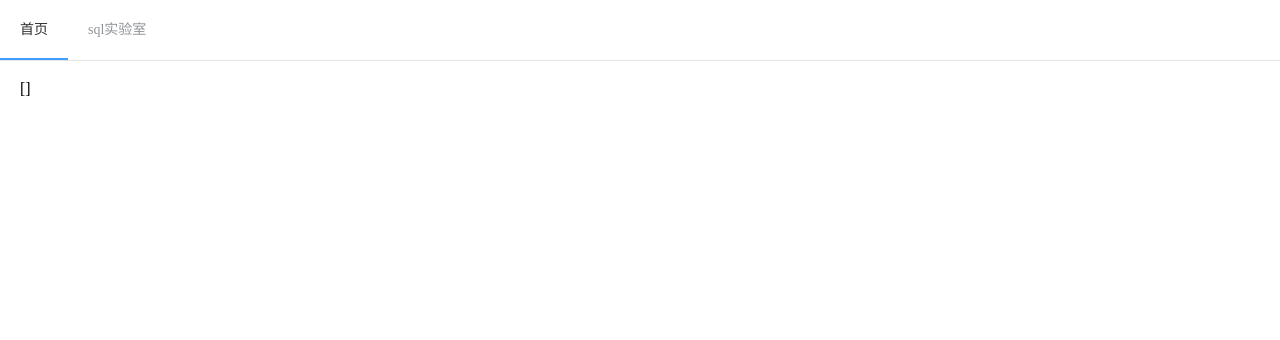
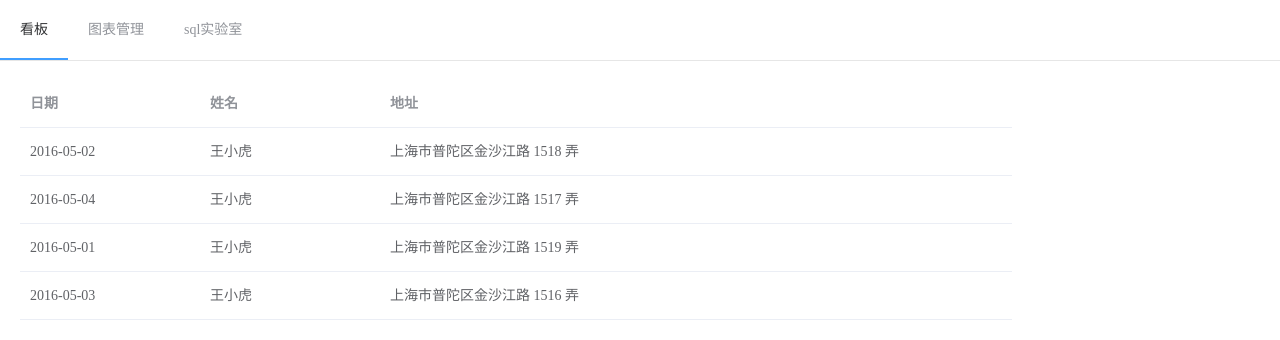
Before and after one commit to sunyongmofang/flashchart, a Vue app: page /#/ in a window 1280 px wide. Shown: the top 340 px of the page. Built offline with nearby package versions, Linux system fonts and the light colour scheme.

Commit message:
添加部分文件完善框架

```diff
--- a/src/components/flash-menu/index.vue
+++ b/src/components/flash-menu/index.vue
@@ -2,7 +2,8 @@
   <el-container>
     <el-header class="non-padding">
       <el-menu router :default-active="activeIndex" class="el-menu-demo" mode="horizontal">
-        <el-menu-item index="/">首页</el-menu-item>
+        <el-menu-item index="board">看板</el-menu-item>
+        <el-menu-item index="slice">图表管理</el-menu-item>
         <el-menu-item index="sqllib">sql实验室</el-menu-item>
       </el-menu>
     </el-header>
@@ -19,7 +20,7 @@ export default {
     activeIndex: {
       type: String,
       required: false,
-      default: '/'
+      default: 'board'
     }
   }
 }
--- /dev/null
+++ b/src/pages/Board/index.js
@@ -0,0 +1,3 @@
+import page from './page'
+
+export default page
--- /dev/null
+++ b/src/pages/Board/page.vue
@@ -0,0 +1,56 @@
+<template>
+  <el-table
+    :data="tableData"
+    style="width: 80%">
+    <el-table-column
+      prop="date"
+      label="日期"
+      width="180">
+    </el-table-column>
+    <el-table-column
+      prop="name"
+      label="姓名"
+      width="180">
+    </el-table-column>
+    <el-table-column
+      prop="address"
+      label="地址">
+    </el-table-column>
+  </el-table>
+</template>
+
+<script>
+import 'element-ui/lib/theme-chalk/index.css'
+
+export default {
+  name: 'Board',
+  data () {
+    return {
+      tableData: [{
+        date: '2016-05-02',
+        name: '王小虎',
+        address: '上海市普陀区金沙江路 1518 弄'
+      }, {
+        date: '2016-05-04',
+        name: '王小虎',
+        address: '上海市普陀区金沙江路 1517 弄'
+      }, {
+        date: '2016-05-01',
+        name: '王小虎',
+        address: '上海市普陀区金沙江路 1519 弄'
+      }, {
+        date: '2016-05-03',
+        name: '王小虎',
+        address: '上海市普陀区金沙江路 1516 弄'
+      }]
+    }
+  }
+}
+</script>
+
+<style scoped>
+/*自然间距*/
+.native-margin {
+  margin-bottom: 20px;
+}
+</style>
--- a/src/pages/Index/page.vue
+++ b/src/pages/Index/page.vue
@@ -13,7 +13,7 @@ export default {
   },
   data () {
     return {
-      activeIndex: '/'
+      activeIndex: 'board'
     }
   }
 }
--- a/src/pages/Slice/page.vue
+++ b/src/pages/Slice/page.vue
@@ -13,16 +13,12 @@ export default {
   name: 'Slice',
   computed: {
     ...mapState('flashchart/dataset', [
-      'databases'
+      'databases',
+      'datas'
     ])
   },
   components: {
     FlashTable
-  },
-  data () {
-    return {
-      params: {}
-    }
   }
 }
 </script>
--- a/src/pages/SqlLib/page.vue
+++ b/src/pages/SqlLib/page.vue
@@ -93,7 +93,7 @@ export default {
         cancelButtonText: '取消'
       }).then(({value}) => {
         this.params.filename = value
-        this.$router.push('/')
+        this.$router.push('slice')
       })
     },
     /**
--- a/src/router/index.js
+++ b/src/router/index.js
@@ -6,11 +6,13 @@ Vue.use(Router)
 const Index = () => import('@/pages/Index')
 const SqlLib = () => import('@/pages/SqlLib')
 const Slice = () => import('@/pages/Slice')
+const Board = () => import('@/pages/Board')
 
 // 所属首页面的子路有放在这里
 const IndexChildren = [
-  { path: '', component: Slice },
+  { path: '', component: Board },
   { path: 'sqllib', component: SqlLib },
+  { path: 'board', component: Board },
   { path: 'slice', component: Slice }
 ]
 
--- a/src/store/modules/flashchart/modules/dataset.js
+++ b/src/store/modules/flashchart/modules/dataset.js
@@ -5,7 +5,12 @@ export default {
     schemas: [],
     tables: [],
     datas: [],
-    params: {}
+    params: {
+      database: '',
+      schema: '',
+      table: '',
+      sql: ''
+    }
   },
   getters: {
     databaseList: (state) => {
```
Also changed, not shown: src/pages/Board/components/flash-table/index.vue (added, +26 -0 lines).
